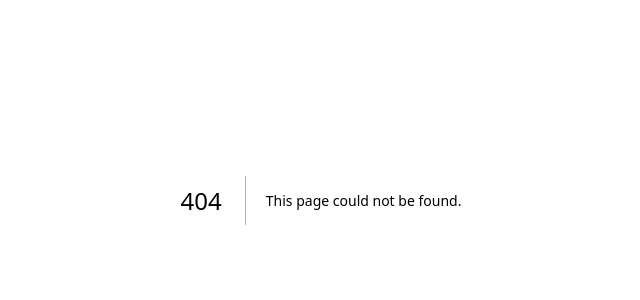
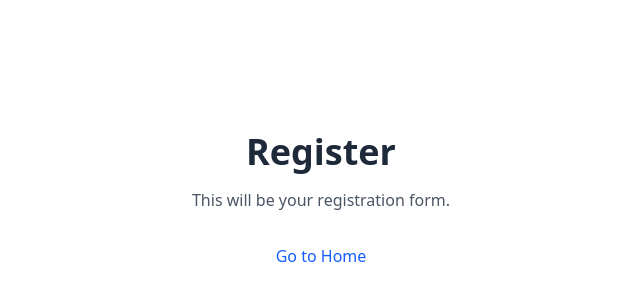
Before and after one commit to ducqluong/trip-collab, a Next.js app in the folder frontend/: page /pages/register in a window 1280 px wide. Before the commit this address had no page. Shown: the part 200-500 px from the top of the page, without its empty margins (319-959 px from the left). Built offline with nearby package versions, Linux system fonts and the light colour scheme.

Commit message:
Add pages for Login, Register, Dashboard, and Trip Detail; remove unused styles from globals.css

```diff
--- a/frontend/src/app/globals.css
+++ b/frontend/src/app/globals.css
@@ -1,27 +1,2 @@
 /* frontend/src/app/globals.css */
 @import "tailwindcss";
-
-:root {
-  --background: #ffffff;
-  --foreground: #171717;
-}
-
-@theme inline {
-  --color-background: var(--background);
-  --color-foreground: var(--foreground);
-  --font-sans: var(--font-geist-sans);
-  --font-mono: var(--font-geist-mono);
-}
-
-@media (prefers-color-scheme: dark) {
-  :root {
-    --background: #0a0a0a;
-    --foreground: #ededed;
-  }
-}
-
-body {
-  background: var(--background);
-  color: var(--foreground);
-  font-family: Arial, Helvetica, sans-serif;
-}
--- a/frontend/src/app/page.tsx
+++ b/frontend/src/app/page.tsx
@@ -11,6 +11,12 @@ export default function HomePage() {
       <nav className="mt-8">
         <Link href="/login" className="text-blue-600 hover:underline mx-4">
           Login
+        </Link>
+        <Link
+          href="/register"
+          className="text-blue-600 hover:underline mx-4"
+        >
+          Register
         </Link>
         <Link
           href="/dashboard"
--- a/frontend/src/app/dashboard/page.tsx
+++ b/frontend/src/app/pages/dashboard/page.tsx
@@ -1,4 +1,3 @@
-// frontend/src/app/dashboard/page.tsx
 import Link from "next/link";
 
 export default function DashboardPage() {
--- a/frontend/src/app/login/page.tsx
+++ b/frontend/src/app/pages/login/page.tsx
@@ -1,4 +1,3 @@
-// frontend/src/app/login/page.tsx
 import Link from "next/link";
 
 export default function LoginPage() {
--- /dev/null
+++ b/frontend/src/app/pages/register/page.tsx
@@ -0,0 +1,15 @@
+import Link from "next/link";
+
+export default function RegisterPage() {
+  return (
+    <div className="flex min-h-screen flex-col items-center justify-center p-24">
+      <h1 className="text-4xl font-bold text-gray-800">Register</h1>
+      <p className="mt-4 text-gray-600">
+        This will be your registration form.
+      </p>
+      <Link href="/" className="mt-8 text-blue-600 hover:underline">
+        Go to Home
+      </Link>
+    </div>
+  );
+}
--- a/frontend/src/app/trips/[id]/page.tsx
+++ b/frontend/src/app/pages/trips/[id]/page.tsx
@@ -1,4 +1,3 @@
-// frontend/src/app/trips/[id]/page.tsx
 "use client"; // This directive is needed because we're using a client-side hook (useParams)
 
 import { useParams } from "next/navigation"; // Correct import for App Router
```
